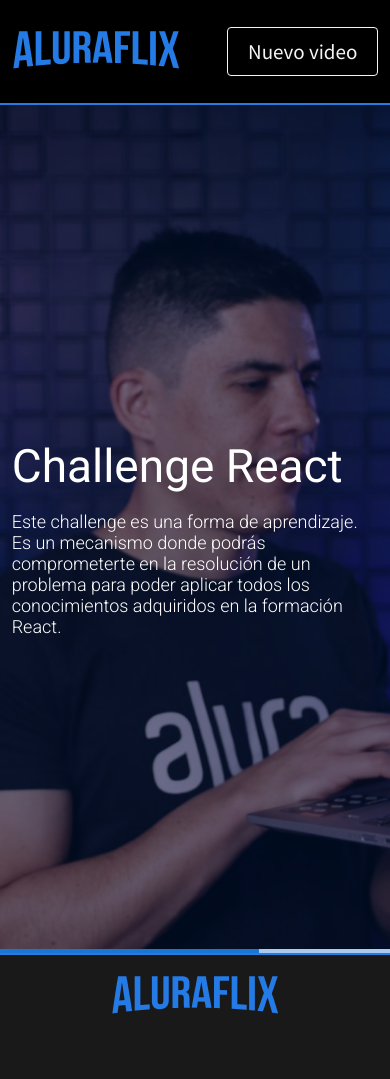
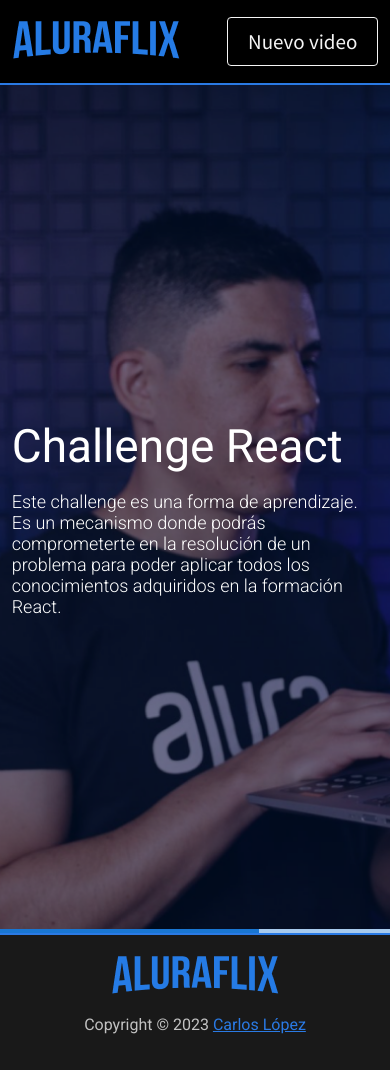
Before and after one commit to carlosdev97/aluraflix-UI, a React (Vite) app: page / in a window 390 px wide. Built offline with nearby package versions, Linux system fonts and the light colour scheme; no server answers.

Commit message:
Finalizado el diseño responsivo del proyecto.

```diff
--- a/src/components/Carousel/Slider/Slider.css
+++ b/src/components/Carousel/Slider/Slider.css
@@ -27,3 +27,24 @@
     font-weight: 300;
     font-size: 18px;
 }
+
+@media screen and (max-width: 425px) {
+    .slider__container {
+        gap: 5px;
+    }
+
+    .slider__info {
+        flex-direction: column;
+        align-items: flex-start;
+        gap: 5px;
+    }
+
+    .slider__title {
+        font-size: 16px;
+        margin: 0;
+    }
+
+    .slider__description {
+        font-size: 12px;
+    }
+}
--- a/src/components/Carousel/Slider/Slider.jsx
+++ b/src/components/Carousel/Slider/Slider.jsx
@@ -9,10 +9,10 @@ import VideoCard from "../VideoCard/VideoCard";
 
 function SliderVideos({ categorie, videos }) {
 
-    function validateVideos(){
-        if (videos.length >= 3){
+    function validateVideos() {
+        if (videos.length >= 3) {
             return 3;
-        } else if (videos.length == 2){
+        } else if (videos.length == 2) {
             return 2;
         } else {
             return 1;
@@ -23,7 +23,33 @@ function SliderVideos({ categorie, videos }) {
         infinite: true,
         speed: 500,
         slidesToShow: validateVideos(),
-        slidesToScroll: 1
+        slidesToScroll: 1,
+        arrows: false,
+        responsive: [
+            {
+                breakpoint: 1024,
+                settings: {
+                    slidesToShow: 3,
+                    slidesToScroll: 1,
+                    infinite: true
+                }
+            },
+            {
+                breakpoint: 768,
+                settings: {
+                    slidesToShow: 2,
+                    slidesToScroll: 1,
+                    initialSlide: 0
+                }
+            },
+            {
+                breakpoint: 480,
+                settings: {
+                    slidesToShow: 1,
+                    slidesToScroll: 1
+                }
+            }
+        ]
     };
 
     return (
@@ -32,14 +58,14 @@ function SliderVideos({ categorie, videos }) {
                 videos.length > 0 &&
                 <div className="slider__container">
                     <div className="slider__info">
-                        <h2 className="slider__title" style={{backgroundColor: categorie.color}}>{categorie.nombre}</h2>
+                        <h2 className="slider__title" style={{ backgroundColor: categorie.color }}>{categorie.nombre}</h2>
                         <div className="slider__description">{categorie.descripcion}</div>
                     </div>
                     <Slider {...settings} className="slider">
                         {
                             videos.map((video) => {
-                            const { videoUrl, imageUrl } = video;
-                            return <VideoCard videoUrl={ videoUrl } imageUrl={ imageUrl } color={categorie.color} />
+                                const { videoUrl, imageUrl } = video;
+                                return <VideoCard videoUrl={videoUrl} imageUrl={imageUrl} color={categorie.color} />
                             })
                         }
                     </Slider>
--- a/src/components/Footer/Footer.css
+++ b/src/components/Footer/Footer.css
@@ -1,7 +1,24 @@
 .footer {
     display: flex;
+    flex-direction: column;
     justify-content: center;
+    align-items: center;
+    font-family: 'Roboto', sans-serif;
     padding: 20px 3% 60px 3%;
     background-color: #191919;
     border-top: 2px solid #2A7AE4;
 }
+
+.copyright__text {
+    color: #C2C2C2;
+}
+
+.copyright__link {
+    color: #2A7AE4;
+}
+
+@media screen and (max-width: 425px) {
+    .footer {
+        padding: 20px 3%;
+    }
+}
--- a/src/components/Footer/Footer.jsx
+++ b/src/components/Footer/Footer.jsx
@@ -5,6 +5,7 @@ function Footer() {
     return (
         <footer className='footer'>
             <a className='footer__link' href='#'><img className='footer__logo' src={logoAluraflix} alt='Logo de Aluraflix'/></a>
+            <p class="copyright__text">Copyright &copy; 2023 <a class="copyright__link" href="https://github.com/Carlosedm97/" target="_blank" rel="noopener noreferrer">Carlos López</a></p>
         </footer>
     )
 }
--- a/src/components/Header/Header.css
+++ b/src/components/Header/Header.css
@@ -18,3 +18,9 @@
     padding: 10px 20px;
     border-radius: 4px;
 }
+
+@media screen and (max-width: 425px) {
+    .header__container {
+        padding: 17px 3%;
+    }
+}
```
